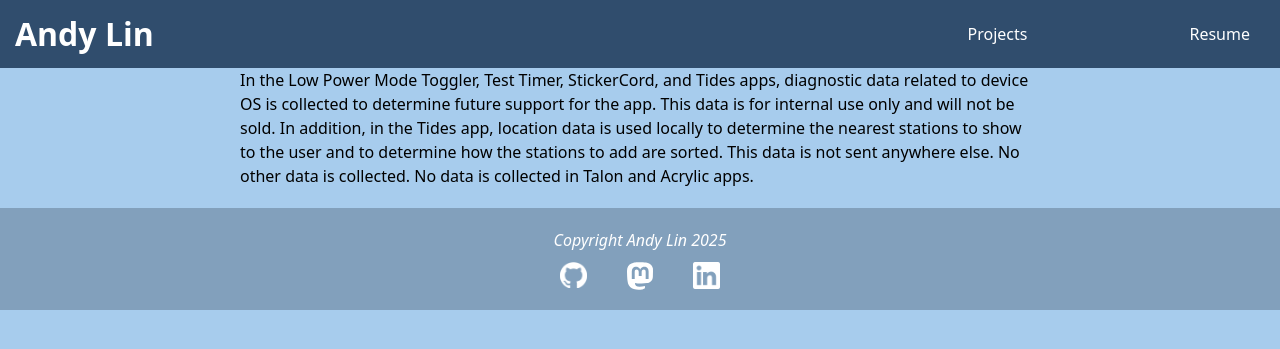
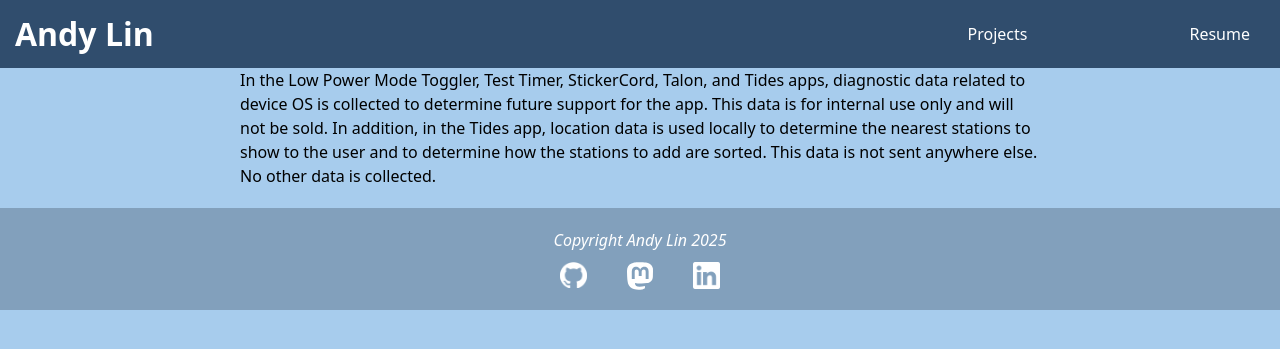
Before and after one commit to andylin2004/andylin2004.github.io, a Jekyll site: the page built from privacy.html, in a window 1280 px wide. Shown: the top 349 px of the page. Built offline with Jekyll 4.4.1, drawn with Linux system fonts in a browser that asks for light colours.

Commit message:
privacy page using default template now

```diff
--- a/privacy.html
+++ b/privacy.html
@@ -1,41 +1,8 @@
-<!DOCTYPE html>
-<html>
-    <head>
-        <title>Andy Lin's Portfolio</title>
-        <meta charset="utf-8">
-        <meta name="viewport" content="width=device-width, initial-scale=1, viewport-fit=cover">
-        <meta name="theme-color" content="#304D6D"/>
-        <link rel="stylesheet" type="text/css" href="styles.css">
-        <link rel="stylesheet" type="text/css" href="reset.css">
-        <script type="text/javascript" src="script.js"></script>
-    </head>
-    <body>
-        <div id="navbar">
-            <div id="show-menu">
-                <input type="checkbox" id="show-menu-btn" name="show_menu">
-                <div id="menu-lines">
-                    <span class="line line1"></span>
-                    <span class="line line2"></span>
-                </div>
-            </div>
-            <h1><a href="index.html">Andy Lin</a></h1>
-            <h1 id="dummy"></h1>
-            <div id="navbar-links" class="">
-                <a href="projects.html">Projects</a>
-                <a href="AndyLin_Resume.pdf">Resume</a>
-            </div>
-        </div>
-        <div id="main-ctn">
-            In the Low Power Mode Toggler, Test Timer, StickerCord, and Tides apps, diagnostic data related to device OS is collected to determine future support for the app. This data is for internal use only and will not be sold. In addition, in the Tides app, location data is used locally to determine the nearest stations to show to the user and to determine how the stations to add are sorted. This data is not sent anywhere else. No other data is collected.
-        No data is collected in Talon and Acrylic apps.
-        </div>
-        <div id="bottom-bar">
-            <p><i>Copyright Andy Lin <span id="copyright_year">2024</span></i></p>
-            <div>
-                <a href="http://github.com/andylin2004"><img src="images/github-mark-white.png"></a>
-                <a rel="me" href="https://mastodon.social/@andylin"><img src="images/mastodon-logo-white.svg"></a>
-                <a href="https://linkedin.com/in/andylin2004"><img src="images/linkedin-logo.png"></a>
-            </div>
-        </div>
-    </body>
-</html>
+---
+layout: default
+title: Privacy Policy
+---
+
+<div id="main-ctn">
+    In the Low Power Mode Toggler, Test Timer, StickerCord, Talon, and Tides apps, diagnostic data related to device OS is collected to determine future support for the app. This data is for internal use only and will not be sold. In addition, in the Tides app, location data is used locally to determine the nearest stations to show to the user and to determine how the stations to add are sorted. This data is not sent anywhere else. No other data is collected.
+</div>
```
